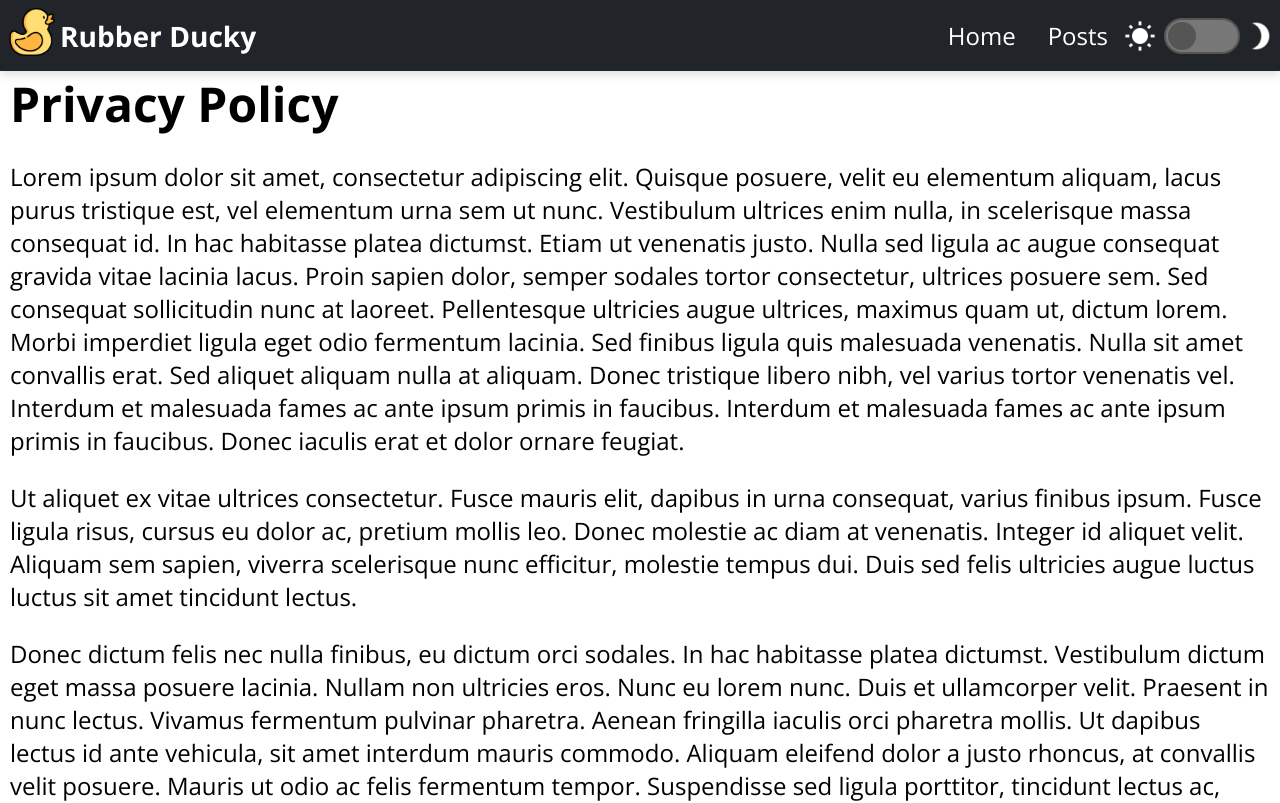
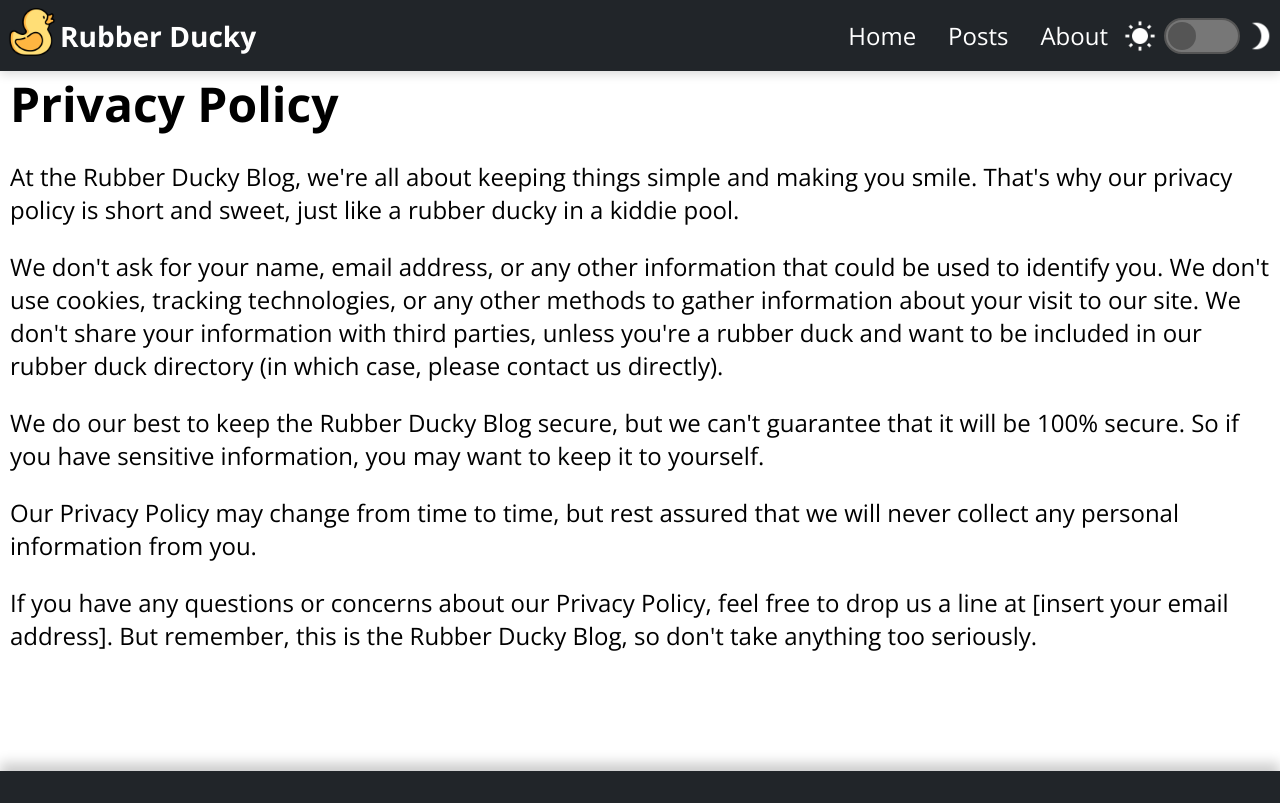
Before and after one commit to wise-guru/blog, a React (Create React App) app: page /#/privacy in a window 1280 px wide. Shown: the top 803 px of the page. Built offline with nearby package versions, Linux system fonts and the light colour scheme; no server answers.

Commit message:
Add meaningful text to footer pages and about page

```diff
--- a/src/App.css
+++ b/src/App.css
@@ -136,7 +136,7 @@ a {
   text-decoration: none;
 }
 
-li {
+ul li {
   list-style: none;
 }
 
@@ -707,6 +707,10 @@ footer .icon-container, footer .link-container {
   gap: 0.5rem;
 }
 
+footer .link-container a:hover {
+  color: #eeab3c;
+}
+
 
 footer .icon-container img {
   width: 28px;
--- a/src/components/Header.js
+++ b/src/components/Header.js
@@ -47,7 +47,11 @@ function Header(props) {
               Posts
             </Link>
           </li>
-          <li>{/* <Link to="/about">About</Link> */}</li>
+          <li>
+            <Link to="/about" className="hover">
+              About
+            </Link>
+          </li>
           <li>
             <div className="theme-container">
               <div>
--- a/src/views/About.tsx
+++ b/src/views/About.tsx
@@ -1,12 +1,16 @@
 function About() {
   return (
-    <div className="container">
-      <h1>About</h1>
+    <div className="container" style={{minHeight: "85vh"}}>
+      <h1>About Us</h1>
 
-      <main>
-        <p>The Rubber Ducky Blog</p>
+      <main style={{textAlign: "left"}}>
+        <p>Welcome to the Rubber Ducky Blog, where tech and ducks collide in a beautiful, feathery explosion of knowledge! We're the go-to blog for developers and rubber ducks alike, and we're here to make tech a little bit more fun.</p>
 
+        <p>Our name is a nod to the famous rubber duck debugging method, where devs explain their code to a rubber duck and find the solution to their problem in the process (check out our post on this method!). Who better to explain the world of technology to than our feathered friends?</p>
 
+        <p>Our team of tech-savvy ducks is dedicated to bringing you the most informative and entertaining content, all while keeping things light and fluffy. So if you're looking for a tech blog that's both informative and a little bit silly, look no further.</p>
+
+        <p>Join us on our quest to make the tech world a little bit quackier, and let's debug the world, one duck at a time!</p>
       </main>
     </div>
   );
--- a/src/views/Privacy.js
+++ b/src/views/Privacy.js
@@ -1,44 +1,38 @@
 function Privacy() {
   return (
-    <div className="privacy container">
+    <div className="privacy container" style={{ minHeight: "85vh" }}>
       <h1>Privacy Policy</h1>
 
       <p>
-        Lorem ipsum dolor sit amet, consectetur adipiscing elit. Quisque
-        posuere, velit eu elementum aliquam, lacus purus tristique est, vel
-        elementum urna sem ut nunc. Vestibulum ultrices enim nulla, in
-        scelerisque massa consequat id. In hac habitasse platea dictumst. Etiam
-        ut venenatis justo. Nulla sed ligula ac augue consequat gravida vitae
-        lacinia lacus. Proin sapien dolor, semper sodales tortor consectetur,
-        ultrices posuere sem. Sed consequat sollicitudin nunc at laoreet.
-        Pellentesque ultricies augue ultrices, maximus quam ut, dictum lorem.
-        Morbi imperdiet ligula eget odio fermentum lacinia. Sed finibus ligula
-        quis malesuada venenatis. Nulla sit amet convallis erat. Sed aliquet
-        aliquam nulla at aliquam. Donec tristique libero nibh, vel varius tortor
-        venenatis vel. Interdum et malesuada fames ac ante ipsum primis in
-        faucibus. Interdum et malesuada fames ac ante ipsum primis in faucibus.
-        Donec iaculis erat et dolor ornare feugiat.
+        At the Rubber Ducky Blog, we're all about keeping things simple and
+        making you smile. That's why our privacy policy is short and sweet, just
+        like a rubber ducky in a kiddie pool.
       </p>
 
       <p>
-        Ut aliquet ex vitae ultrices consectetur. Fusce mauris elit, dapibus in
-        urna consequat, varius finibus ipsum. Fusce ligula risus, cursus eu
-        dolor ac, pretium mollis leo. Donec molestie ac diam at venenatis.
-        Integer id aliquet velit. Aliquam sem sapien, viverra scelerisque nunc
-        efficitur, molestie tempus dui. Duis sed felis ultricies augue luctus
-        luctus sit amet tincidunt lectus.
+        We don't ask for your name, email address, or any other information that
+        could be used to identify you. We don't use cookies, tracking
+        technologies, or any other methods to gather information about your
+        visit to our site. We don't share your information with third parties,
+        unless you're a rubber duck and want to be included in our rubber duck
+        directory (in which case, please contact us directly).
       </p>
 
       <p>
-        Donec dictum felis nec nulla finibus, eu dictum orci sodales. In hac
-        habitasse platea dictumst. Vestibulum dictum eget massa posuere lacinia.
-        Nullam non ultricies eros. Nunc eu lorem nunc. Duis et ullamcorper
-        velit. Praesent in nunc lectus. Vivamus fermentum pulvinar pharetra.
-        Aenean fringilla iaculis orci pharetra mollis. Ut dapibus lectus id ante
-        vehicula, sit amet interdum mauris commodo. Aliquam eleifend dolor a
-        justo rhoncus, at convallis velit posuere. Mauris ut odio ac felis
-        fermentum tempor. Suspendisse sed ligula porttitor, tincidunt lectus ac,
-        posuere urna.
+        We do our best to keep the Rubber Ducky Blog secure, but we can't
+        guarantee that it will be 100% secure. So if you have sensitive
+        information, you may want to keep it to yourself.
+      </p>
+
+      <p>
+        Our Privacy Policy may change from time to time, but rest assured that
+        we will never collect any personal information from you.
+      </p>
+
+      <p>
+        If you have any questions or concerns about our Privacy Policy, feel
+        free to drop us a line at [insert your email address]. But remember,
+        this is the Rubber Ducky Blog, so don't take anything too seriously.
       </p>
     </div>
   );
--- a/src/views/RouteSwitch.js
+++ b/src/views/RouteSwitch.js
@@ -1,5 +1,5 @@
 import { Route, Routes } from "react-router-dom";
-// import About from "./About";
+import About from "./About";
 import Homepage from "./Homepage";
 import PostPage from "./PostPage";
 import Posts from "./Posts";
@@ -29,7 +29,7 @@ function RouteSwitch(props) {
         path="/posts/:id"
         element={<PostPage isDarkMode={isDarkMode} api={api} />}
       ></Route>
-      {/* <Route path="/about" element={<About />}></Route> */}
+      <Route path="/about" element={<About />}></Route>
       <Route path="/privacy" element={<Privacy />}></Route>
       <Route
         path="/terms-and-conditions"
--- a/src/views/TermsConditons.js
+++ b/src/views/TermsConditons.js
@@ -4,46 +4,89 @@ function TermsAndConditions() {
       <h1>Terms and Conditions</h1>
 
       <p>
-        Lorem ipsum dolor sit amet, consectetur adipiscing elit. Vivamus
-        imperdiet augue eu diam dignissim aliquam. Sed eu nisi vitae tortor
-        auctor tempor. Curabitur imperdiet lacus convallis turpis molestie
-        dignissim. Morbi hendrerit quis neque a ullamcorper. Vestibulum ante
-        ipsum primis in faucibus orci luctus et ultrices posuere cubilia curae;
-        Pellentesque malesuada risus orci, a pharetra lectus tempus nec. Cras
-        condimentum vitae diam eu tristique. Sed ultrices maximus tincidunt.
-        Nullam efficitur tristique enim vel maximus. Vestibulum dictum vel
-        lectus ac sollicitudin. Aenean arcu leo, maximus nec pulvinar eu, varius
-        id leo. Sed eu imperdiet sem, bibendum dapibus arcu. Nulla suscipit
-        purus quis cursus convallis.
+        Welcome to the wacky world of the Rubber Ducky Blog! This website is
+        brought to you by Rubber Ducky Inc., the official home of all things
+        rubber ducky. Before you dive in, please take a moment to review the
+        following terms and conditions that govern your use of the site.
+      </p>
+
+      <ol>
+        <li>
+          No actual rubber ducks will be harmed in the creation of this blog.
+        </li>
+        <li>
+          Any opinions expressed by rubber ducks are purely coincidental and
+          should not be taken seriously.
+        </li>
+        <li>
+          All posts must be approved by the Chief Ducky Officer (CDO) before
+          they are published.
+        </li>
+        <li>
+          The CDO reserves the right to refuse any post that contains negativity
+          towards rubber ducks.
+        </li>
+        <li>
+          Any attempts to steal rubber ducks or their ideas will result in a
+          lifetime ban from the blog.
+        </li>
+        <li>
+          The blog is not responsible for any sudden urges to buy rubber ducks
+          as a result of reading the posts.
+        </li>
+        <li>
+          By accessing the blog, you agree to be constantly amazed by the
+          intelligence and cuteness of rubber ducks.
+        </li>
+        <li>All disputes will be settled by a panel of expert rubber ducks.</li>
+        <li>
+          In the unlikely event that the world ends, the blog will become the
+          property of the rubber ducks.
+        </li>
+      </ol>
+
+      <p>
+        By using the Rubber Ducky Blog, you agree to be bound by the terms of
+        this Agreement, which may be updated from time to time. If you don't
+        agree to these terms, we suggest finding another website to quack about
+        on.
       </p>
 
       <p>
-        Proin non metus aliquam, interdum elit quis, cursus sem. Proin molestie
-        dignissim elit, sit amet fermentum enim mattis nec. Nam sit amet lectus
-        vehicula, pharetra leo vitae, efficitur urna. Vivamus vel neque a risus
-        ultrices malesuada. Vestibulum ante ipsum primis in faucibus orci luctus
-        et ultrices posuere cubilia curae; Cras tempus, arcu nec dapibus
-        placerat, erat odio dignissim diam, quis faucibus eros sapien in risus.
-        Cras fringilla iaculis nunc eget ornare. Nunc non consectetur nisl.
-        Mauris a leo eu tellus vulputate aliquam. Maecenas hendrerit pulvinar
-        sem, at posuere orci gravida at. Cras scelerisque non neque accumsan
-        ullamcorper. Nam aliquam sem eros, at bibendum dolor fermentum
-        venenatis.
+        The contents of the Rubber Ducky Blog are protected by copyright, but we
+        promise not to get too serious about it. Just don't go around copying
+        and pasting our stuff without our permission, or we'll send the Chief
+        Ducky Officer (CDO) after you.
       </p>
 
       <p>
-        In at nisi aliquam, maximus elit at, varius nisi. Morbi ultricies ac mi
-        et tristique. Suspendisse pulvinar scelerisque urna, eget sollicitudin
-        quam dictum ut. Orci varius natoque penatibus et magnis dis parturient
-        montes, nascetur ridiculus mus. Class aptent taciti sociosqu ad litora
-        torquent per conubia nostra, per inceptos himenaeos. Praesent vestibulum
-        nunc non risus sollicitudin tempor ut mattis turpis. Nam id justo eget
-        lectus tincidunt maximus. Aliquam at vestibulum lectus. In id mattis
-        nisl. Fusce ac neque ut tellus semper rutrum. Mauris tempor semper mi,
-        eu rhoncus urna vulputate vel. Integer gravida dui sit amet ornare
-        lobortis. Maecenas quis massa sit amet enim ornare facilisis a eu
-        mauris.
+        The Rubber Ducky Blog may contain links to other websites, but we're not
+        responsible for their content, no matter how offensive, inaccurate, or
+        quacky it may be. If you're easily offended, proceed with caution.
       </p>
+
+      <p>
+        We make no warranties, guarantees, or promises about the Rubber Ducky
+        Blog, but we promise to do our best to make it an enjoyable and
+        entertaining experience.
+      </p>
+
+      <p>
+        We reserve the right to change these terms and conditions whenever we
+        feel like it, so be sure to check back often.
+      </p>
+
+      <p>
+        By using the Rubber Ducky Blog, you agree to quack with us, warts and
+        all. If you don't agree, it's time to find a different pond to swim in.
+      </p>
+
+      <p>
+        This Agreement shall be governed by the laws of the United States, but
+        let's be honest, rubber ducks run the show here.
+      </p>
+
+      <p>Enjoy the blog!</p>
     </div>
   );
 }
```
